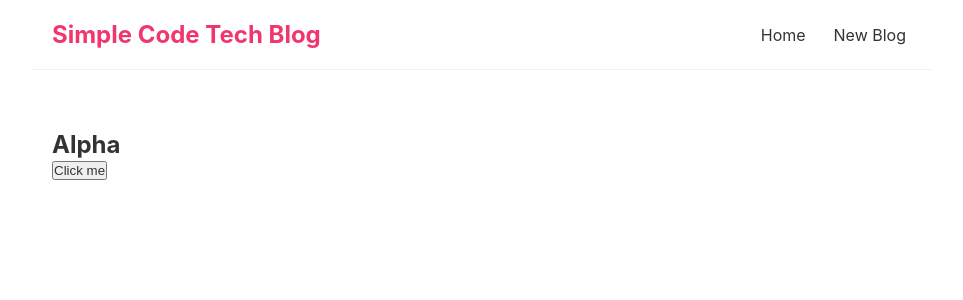
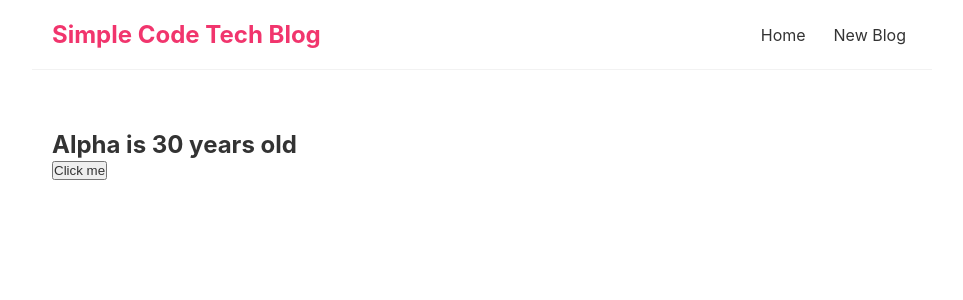
Before and after one commit to Alphaalimamy/Complete-React-Tutorial, a React (Create React App) app: page / in a window 1280 px wide. Shown: the top 300 px of the page, without its empty margins (158-1121 px from the left). Built offline with nearby package versions, Linux system fonts and the light colour scheme.

Commit message:
State age  commit

```diff
--- a/src/components/home/Home.js
+++ b/src/components/home/Home.js
@@ -2,13 +2,17 @@ import React from "react";
 import { useState } from "react";
 export default function Home() {
   const [name, setName] = useState("Alpha");
+  const [age, setAge] = useState(30);
   const handleClick = () => {
     setName("Rugiatu");
+    setAge(25);
   };
 
   return (
     <div className="home">
-      <h2>{name}</h2>
+      <h2>
+        {name} is {age} years old
+      </h2>
       <button onClick={handleClick}>Click me</button>
     </div>
   );
```
